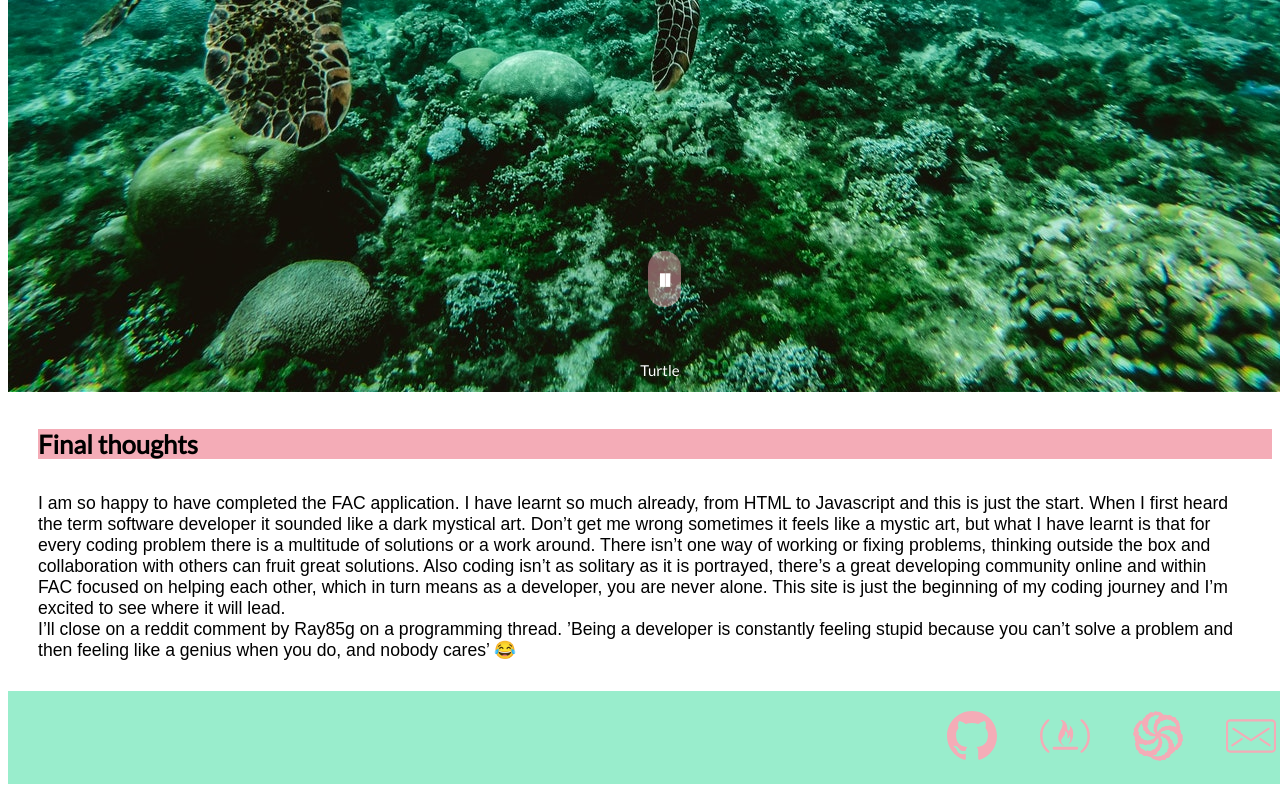
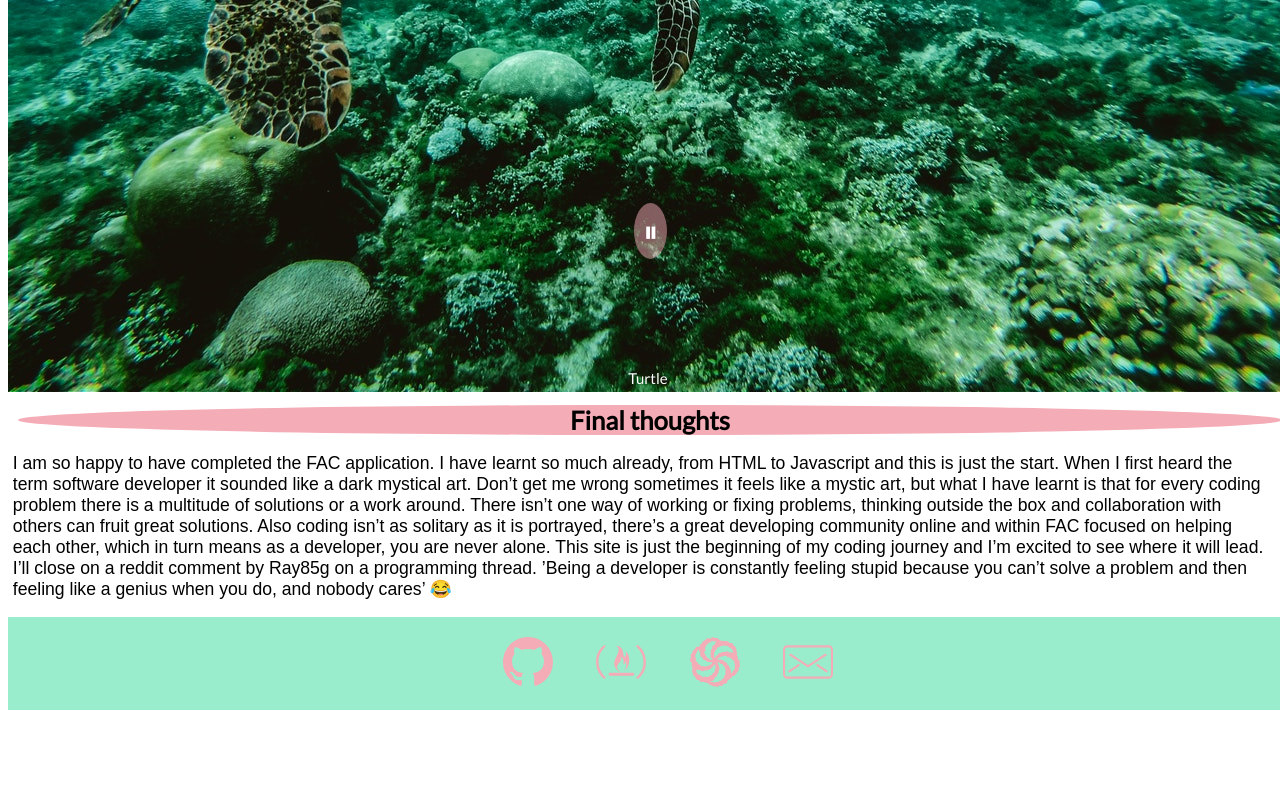
Before and after one commit to RunGT/MyFirstWebsite, a plain HTML site: page index.html in a window 1280 px wide. Shown: the part 2946-3746 px from the top of the page. After the commit the page ends 3672 px from the top, so only its background shows below. Drawn offline with Linux system fonts and the light colour scheme.

Commit message:
Pause button position, Style to outro.
Centred main img carousel text

```diff
--- a/main.css
+++ b/main.css
@@ -247,12 +247,16 @@ ul {
 
 ul.links {
   list-style-type: none;
-  background-color: #99EDCC;
-  text-align: right;
+  /* background-color: #99EDCC; */
+  text-align: center;
   width: 100%;
   bottom: 0px;
   /* padding: 40px; */
 
+}
+
+.links {
+  background-color: #99EDCC;
 }
 
 ul.links li {
@@ -275,10 +279,16 @@ h4 {
   text-align: center;
   font-size: 1.6rem;
 }
+h3 {
+  text-align: center;
+  background-color: white;
+}
 h4 {
-  text-align: left;
-  margin-left: 30px;
+  text-align: center;
+  margin: 10px;
   background-color: #f4acb7;
+  width: 100%;
+  border-radius: 50%;
 
 }
 
@@ -341,10 +351,7 @@ h4 {
   display: flex;
   position: relative;
 } */
-h3 {
-  text-align: center;
-  background-color: white;
-}
+
 .GTdiveimg {
   /* width: 100vw; */
   height: auto;
@@ -415,16 +422,16 @@ h3 {
 /* Pause css styles not working */
 .pause {
   cursor: pointer;
-  /* z-index: 3; */
+  z-index: 3;
   position: absolute;
-  top: 85%;
-  /* width: auto; */
+  top: 80%;
+  width: auto;
   padding: 9px;
-  /* right: 50%; */
+  right: 48.5%;
   color: white;
-  font-weight: bold;
+  /* font-weight: bold; */
   font-size: 30px;
-  border-radius: 50px;
+  border-radius: 50%;
   background: rgba(244, 172, 183, 0.5);
 }
 
@@ -440,7 +447,6 @@ h3 {
 .text {
   color:white;
   font-size: 15px;
-  padding: 8px 12px;
   position: absolute;
   bottom: 8px;
   width: 100%;
@@ -506,5 +512,5 @@ h3 {
   font-size: 1.1rem;
   text-align: left;
   font-family: sans-serif;
-  margin: 30px;
+  margin: 0.3rem;
 }
```
